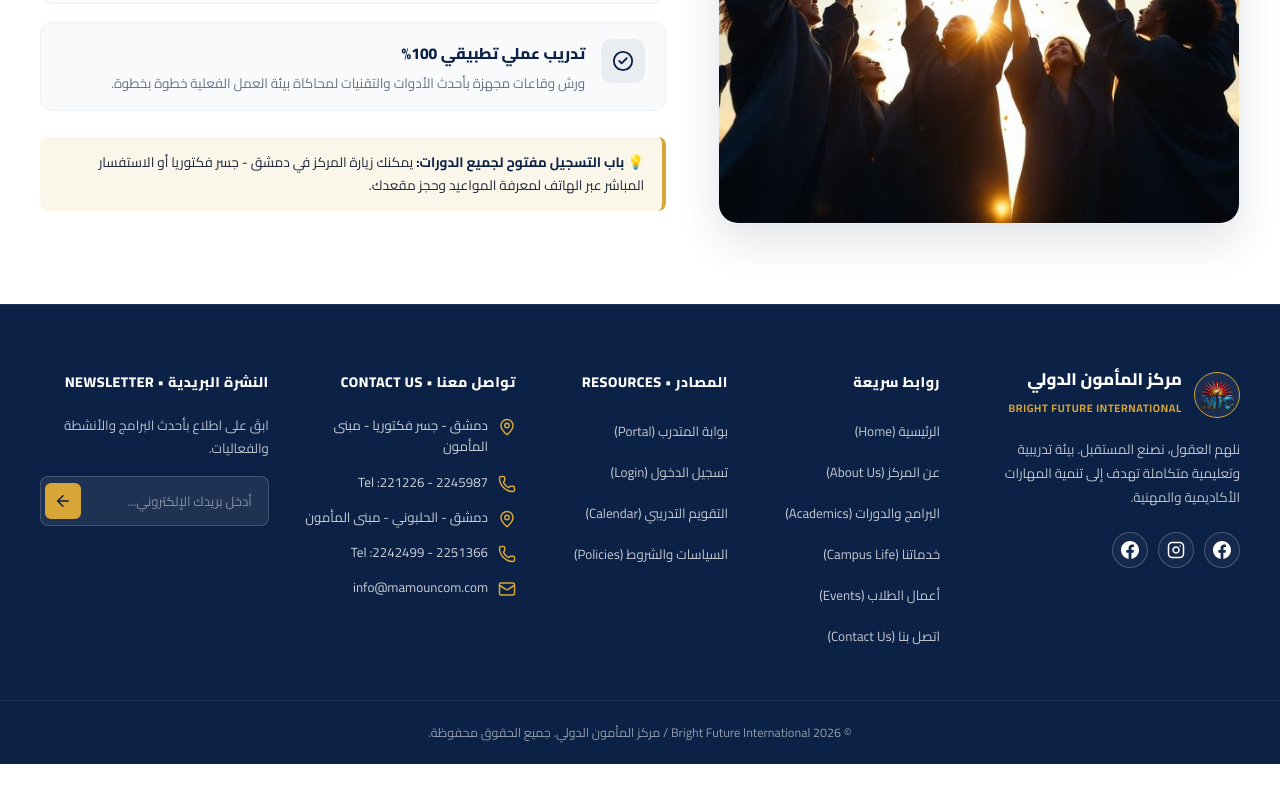
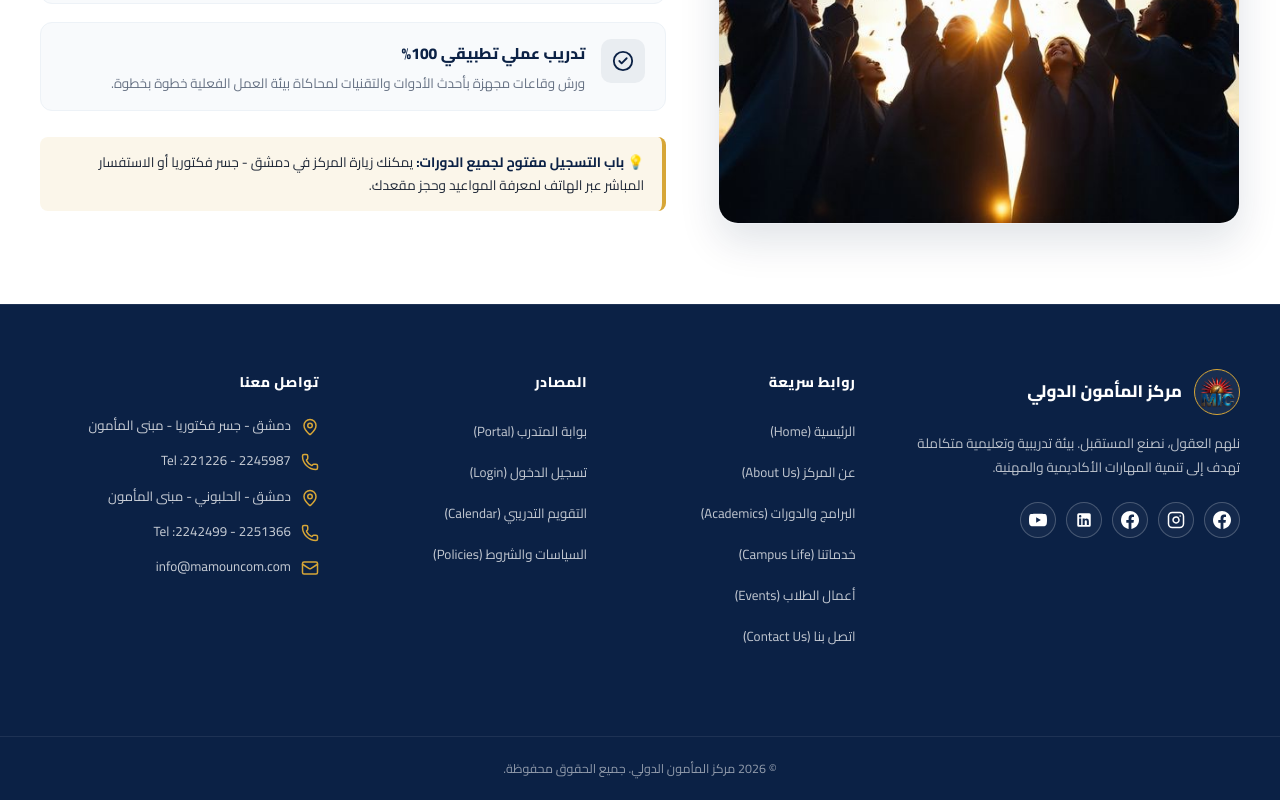
Before and after one commit to mohamd-wanli/Mamoun-Center-Site, a React (Vite) app: page / in a window 1280 px wide. Shown: the part 2786-3586 px from the top of the page. Before the commit the page ends 3550 px from the top, so only its background shows below. Built offline with nearby package versions, Linux system fonts and the light colour scheme.

Commit message:
footer update

```diff
--- a/src/components/layout/Footer.css
+++ b/src/components/layout/Footer.css
@@ -12,7 +12,7 @@
 
 .footer-grid {
   display: grid;
-  grid-template-columns: 1.5fr 1fr 1fr 1.2fr 1.3fr;
+  grid-template-columns: 1.5fr 1fr 1fr 1.2fr ;
   gap: 36px;
   align-items: flex-start;
 }
--- a/src/components/layout/Footer.jsx
+++ b/src/components/layout/Footer.jsx
@@ -28,6 +28,21 @@ function InstagramIcon() {
     </svg>
   );
 }
+function LinkedinIcon() {
+  return (
+    <svg width="18" height="18" viewBox="0 0 24 24" fill="currentColor">
+      <path d="M19 3a2 2 0 0 1 2 2v14a2 2 0 0 1-2 2H5a2 2 0 0 1-2-2V5a2 2 0 0 1 2-2h14m-.5 15.5v-5.3a3.26 3.26 0 0 0-3.26-3.26c-.85 0-1.84.52-2.28 1.3v-1.11h-2.79v8.37h2.79v-4.93c0-.77.62-1.4 1.39-1.4a1.4 1.4 0 0 1 1.4 1.4v4.93h2.75M6.88 8.56a1.68 1.68 0 0 0 1.68-1.68c0-.93-.75-1.69-1.68-1.69a1.69 1.69 0 0 0-1.69 1.69c0 .93.76 1.68 1.69 1.68m1.39 9.94v-8.37H5.5v8.37h2.77z" />
+    </svg>
+  );
+}
+
+function YoutubeIcon() {
+  return (
+    <svg width="18" height="18" viewBox="0 0 24 24" fill="currentColor">
+      <path d="M23.498 6.186a3.016 3.016 0 0 0-2.122-2.136C19.505 3.545 12 3.545 12 3.545s-7.505 0-9.377.505A3.017 3.017 0 0 0 .502 6.186C0 8.07 0 12 0 12s0 3.93.502 5.814a3.016 3.016 0 0 0 2.122 2.136c1.871.505 9.376.505 9.376.505s7.505 0 9.377-.505a3.015 3.015 0 0 0 2.122-2.136C24 15.93 24 12 24 12s0-3.93-.502-5.814zM9.545 15.568V8.432L15.818 12l-6.273 3.568z" />
+    </svg>
+  );
+}
 
 export default function Footer() {
   return (
@@ -41,7 +56,7 @@ export default function Footer() {
               </span>
               <div className="footer-brand-text">
                 <h3>مركز المأمون الدولي</h3>
-                <span>BRIGHT FUTURE INTERNATIONAL</span>
+                {/* <span>BRIGHT FUTURE INTERNATIONAL</span> */}
               </div>
             </div>
             <p className="footer-tagline">
@@ -69,6 +84,20 @@ export default function Footer() {
                 className="social-icon"
               >
                 <FacebookIcon />
+              </a>
+              <a
+                href="https://www.linkedin.com/company/mic-syria/home/"
+                aria-label="LinkedIn"
+                className="social-icon"
+              >
+                <LinkedinIcon />
+              </a>
+              <a
+                href="https://www.youtube.com/@mamouncenter"
+                aria-label="YouTube"
+                className="social-icon"
+              >
+                <YoutubeIcon />
               </a>
             </div>
           </div>
@@ -98,7 +127,7 @@ export default function Footer() {
           </div>
 
           <div className="footer-col">
-            <h4 className="footer-col-title">المصادر • RESOURCES</h4>
+            <h4 className="footer-col-title">المصادر </h4>
             <ul className="footer-links">
               <li>
                 <Link to="/student-work">بوابة المتدرب (Portal)</Link>
@@ -116,7 +145,7 @@ export default function Footer() {
           </div>
 
           <div className="footer-col">
-            <h4 className="footer-col-title">تواصل معنا • CONTACT US</h4>
+            <h4 className="footer-col-title">تواصل معنا </h4>
             <ul className="footer-contact-list">
               <li>
                 <MapPin size={18} className="contact-icon" />
@@ -142,13 +171,12 @@ export default function Footer() {
             </ul>
           </div>
 
-          {/* Col 5: Newsletter */}
           <div className="footer-col">
-            <h4 className="footer-col-title">النشرة البريدية • NEWSLETTER</h4>
+            {/* <h4 className="footer-col-title">النشرة البريدية </h4>
             <p className="footer-newsletter-desc">
               ابقَ على اطلاع بأحدث البرامج والأنشطة والفعاليات.
-            </p>
-            <form
+            </p> */}
+            {/* <form
               className="footer-newsletter-form"
               onSubmit={(e) => e.preventDefault()}
             >
@@ -160,7 +188,7 @@ export default function Footer() {
               <button type="submit" aria-label="اشترك">
                 <ArrowLeft size={18} />
               </button>
-            </form>
+            </form> */}
           </div>
         </div>
       </div>
@@ -168,7 +196,7 @@ export default function Footer() {
       <div className="footer-bottom">
         <div className="container footer-bottom-inner">
           <p>
-            © 2026 Bright Future International / مركز المأمون الدولي. جميع
+            © 2026  مركز المأمون الدولي. جميع
             الحقوق محفوظة.
           </p>
         </div>
```
